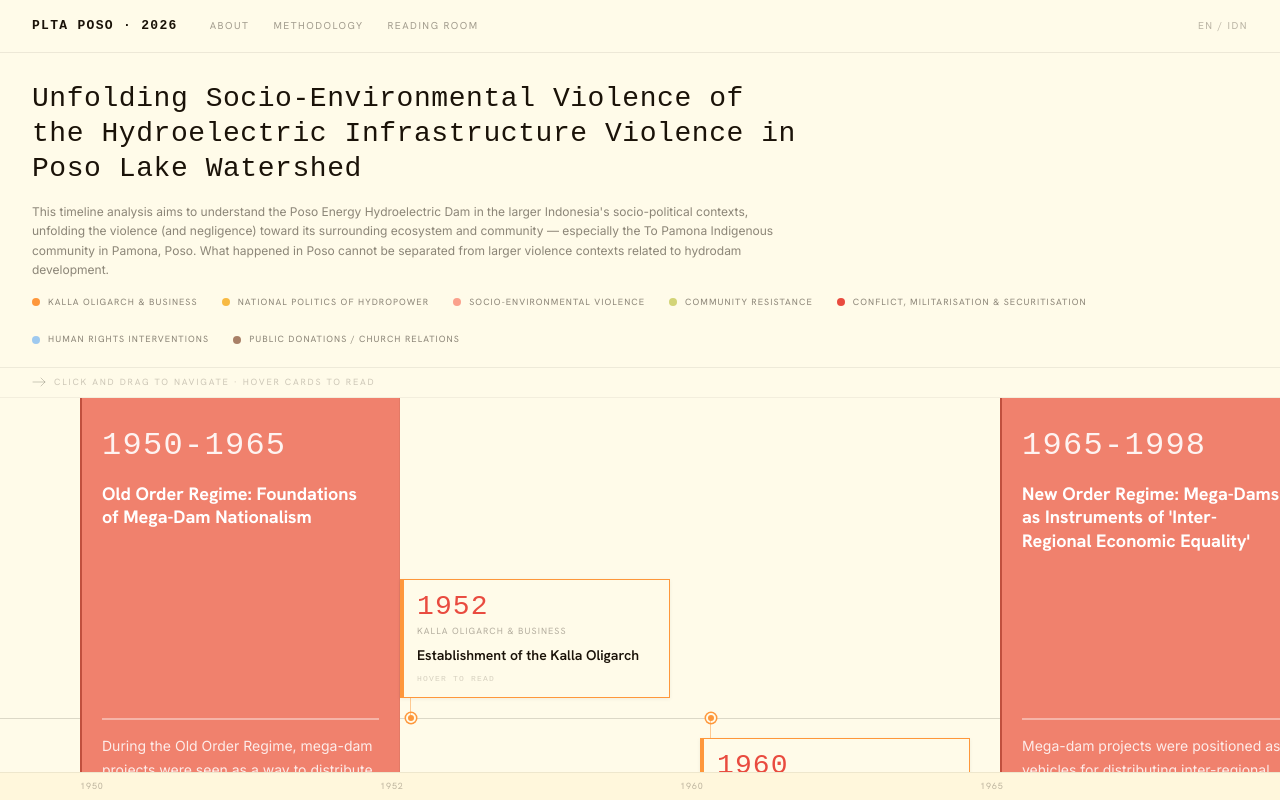
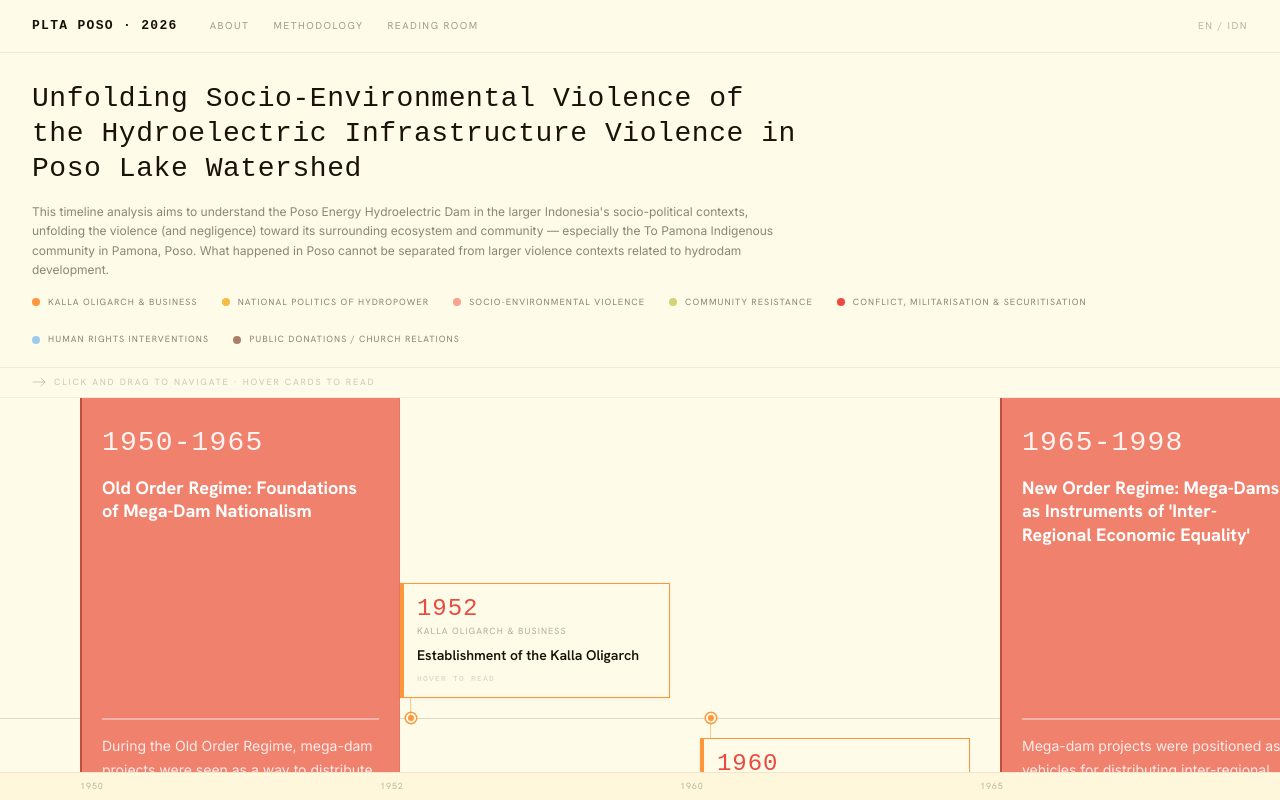
Before and after one commit to listahanditya-creator/timeline-PLTA-2026, a Next.js app in the folder poso-timeline/: page / in a window 1280 px wide. Built offline with nearby package versions, Linux system fonts and the light colour scheme.

Commit message:
Style: card year 24px #E94B3F, regime year 28px
Co-Authored-By: Claude Sonnet 4.6 <noreply@anthropic.com>

```diff
--- a/poso-timeline/components/Timeline.tsx
+++ b/poso-timeline/components/Timeline.tsx
@@ -215,7 +215,7 @@ export default function Timeline() {
                     <p
                       style={{
                         fontFamily: "var(--font-ocr)",
-                        fontSize: "32px",
+                        fontSize: "28px",
                         letterSpacing: "0.04em",
                         color: "rgba(255,255,255,0.9)",
                         marginBottom: "12px",
--- a/poso-timeline/components/TimelineCard.tsx
+++ b/poso-timeline/components/TimelineCard.tsx
@@ -52,7 +52,7 @@ export default function TimelineCard({ event, position }: Props) {
           <p
             style={{
               fontFamily: "var(--font-ocr)",
-              fontSize: "28px",
+              fontSize: "24px",
               letterSpacing: "0.04em",
               color: "#E94B3F",
               marginBottom: "2px",
```
